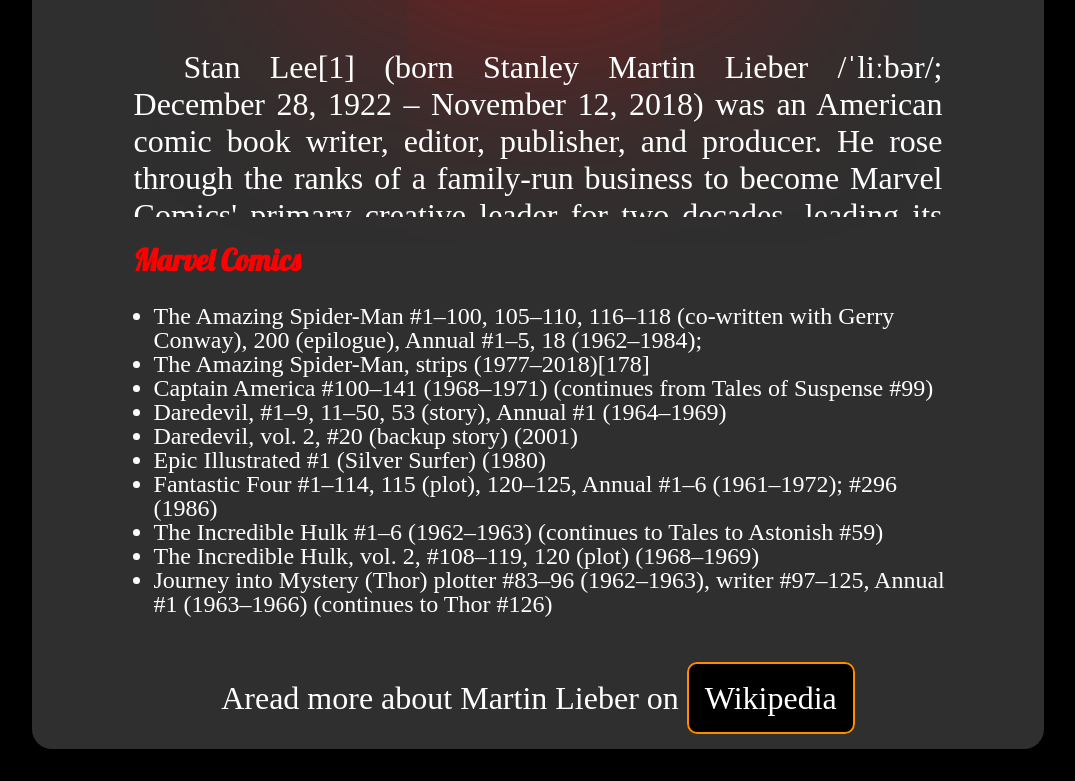
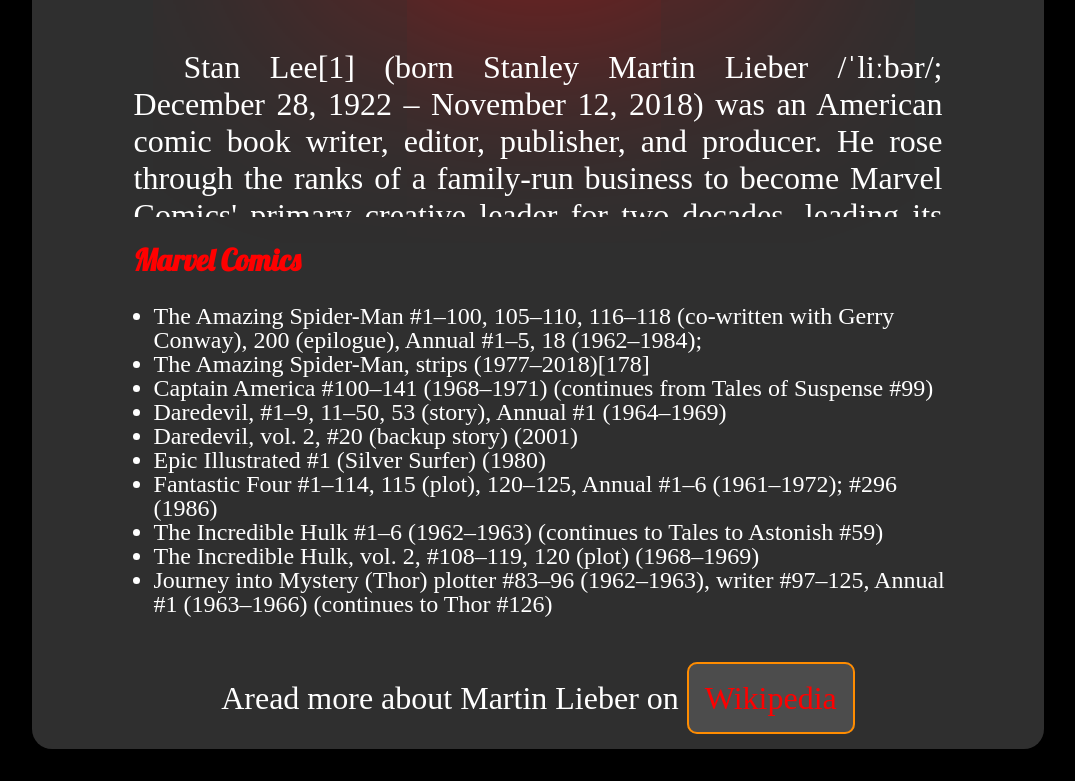
Before and after one commit to arifcanbaz/0001-Stan-Lee, a plain HTML site: page index.html in a window 1280 px wide. In both pictures the pointer is over the link "Wikipedia". Shown: the part 774-1555 px from the top of the page, without its empty margins (102-1177 px from the left). Drawn offline with Linux system fonts and the light colour scheme.

Commit message:
link update

```diff
--- a/style.css
+++ b/style.css
@@ -82,8 +82,9 @@ a {
   text-decoration: none;
   padding: 16px;
 }
-p #footer a:hover {
+p#footer a:hover {
   transition: 0.8s;
-  background-color: gray;
+  color: red;
   transform: scale(1.5);
+  background-color: rgba(128, 128, 128, 0.366);
 }
```
